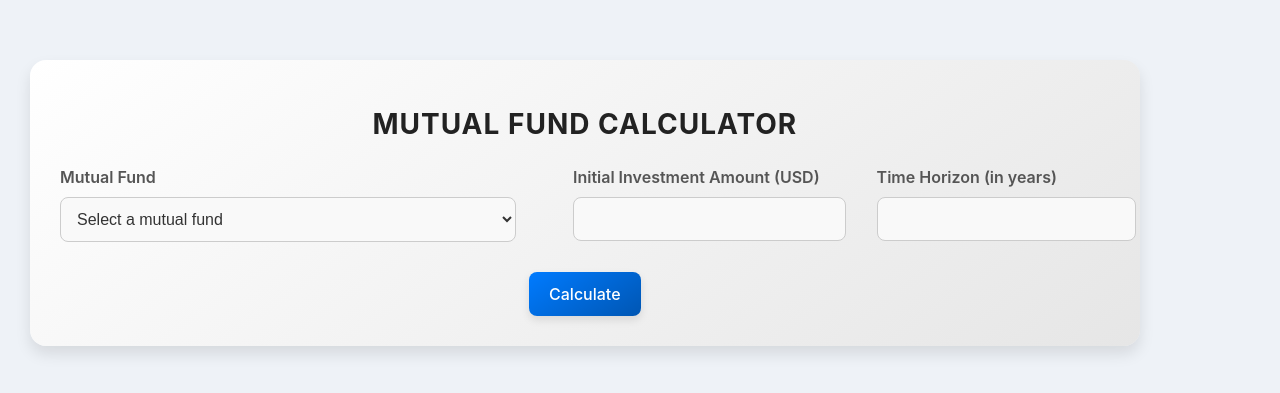
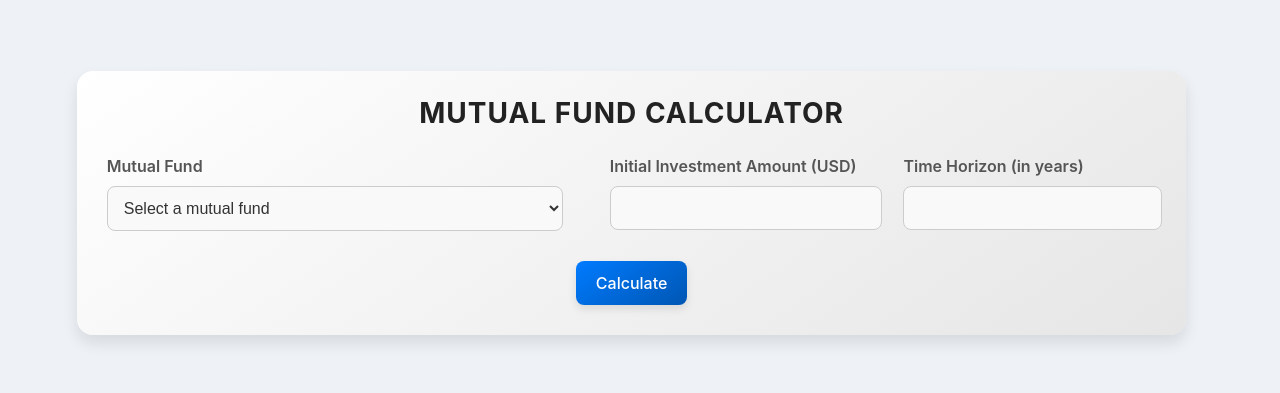
Before and after one commit to ajohnofficial001/MFI_Predictor, a React (Vite) app in the folder react-frontend/: page / in a window 1280 px wide. Shown: the part 197-590 px from the top of the page. Built offline with nearby package versions, Linux system fonts and the light colour scheme.

Commit message:
Little style fixes

```diff
--- a/react-frontend/src/App.css
+++ b/react-frontend/src/App.css
@@ -3,7 +3,8 @@
 body {
     font-family: 'Inter', sans-serif;
     margin: 0;
-    padding-left: 30px;
+    padding-left: 6%;
+    padding-left: 6%;
     background-color: #eef2f7;
     color: #333;
     overflow-x: hidden;
@@ -12,8 +13,9 @@ body {
 .App {
     text-align: center;
     width: 82vw;
-    margin: 30px auto;
+    margin: 25px auto;
     padding: 30px;
+    padding-top: 8px;
     background: linear-gradient(145deg, #ffffff, #e6e6e6);
     border-radius: 16px;
     box-shadow: 0 8px 15px rgba(0, 0, 0, 0.1);
@@ -132,4 +134,5 @@ button:active {
     justify-content: space-between;
     align-items: center;
     margin-bottom: 10px;
+    margin-right: 20px;
 }
```
